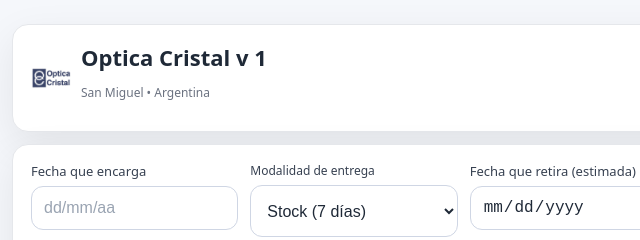
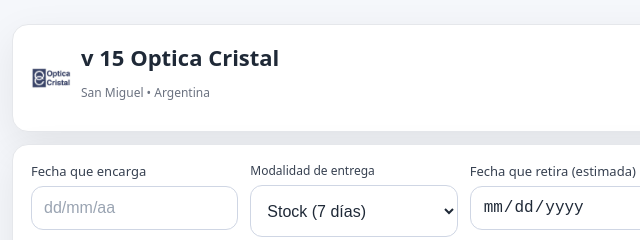
Before and after one commit to a32028974/recetas_97_3, a plain HTML site: page index.html in a window 1280 px wide. Shown: the top 240 px of the page, 52-692 px from the left. Drawn offline with Linux system fonts and the light colour scheme; some packages are replaced by stand-ins of ours; a script that the page names is missing.

Commit message:
Update index.html

```diff
--- a/index.html
+++ b/index.html
@@ -30,7 +30,7 @@
         <div class="brand">
           <img src="logo.png" alt="Óptica Cristal" />
           <div>
-            <h1>Optica Cristal v 1</h1>
+            <h1>v 15 Optica Cristal</h1>
             <p class="muted small">San Miguel • Argentina</p>
           </div>
         </div>
```
